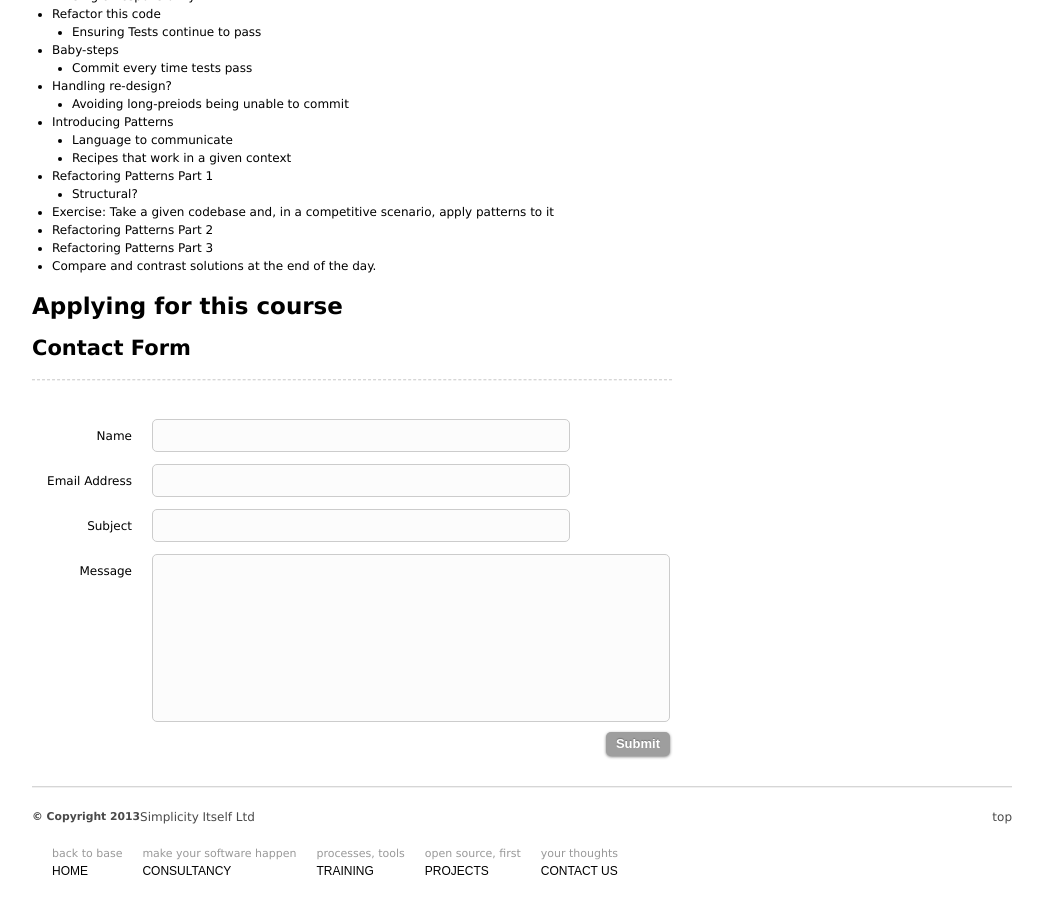
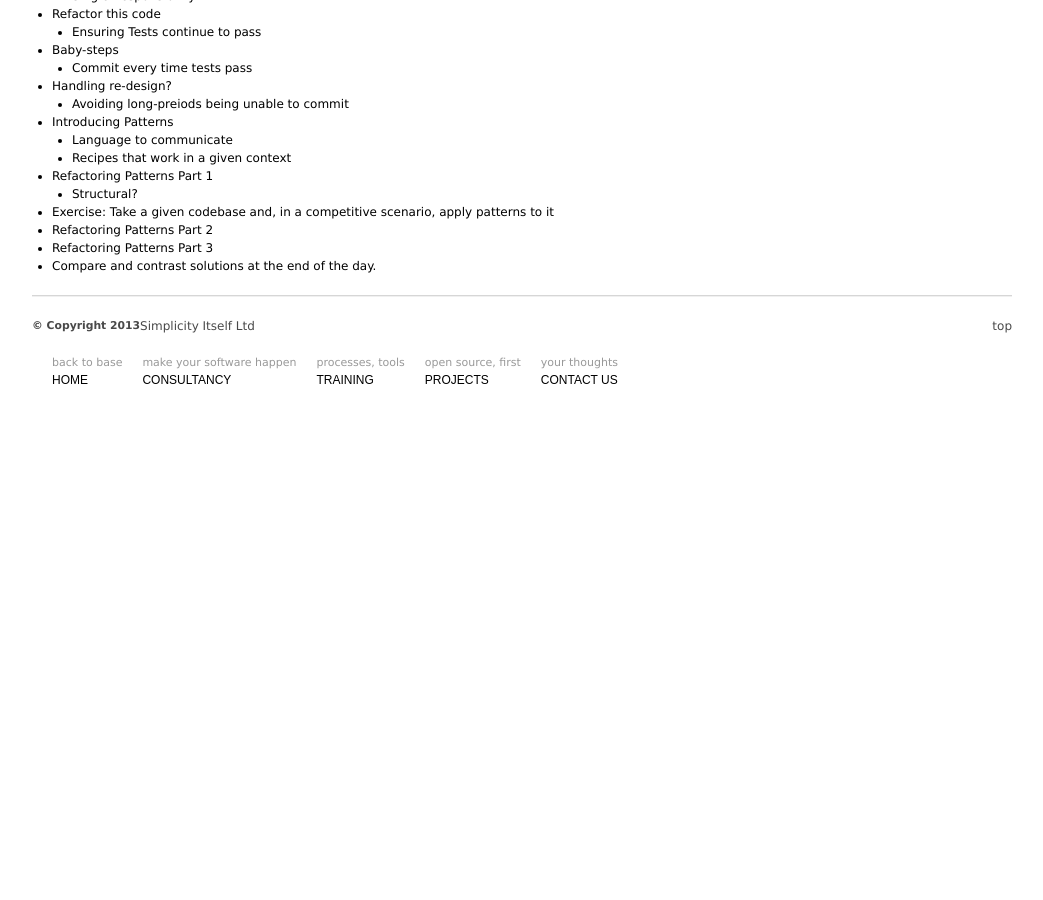
Before and after one commit to simplicitysite/simplicitysite.github.io, a Jekyll site: the page built from training/course/test_driven_refactoring_and_development.md, in a window 1280 px wide and 900 px high, scrolled down 2453 px. Shown: the whole window, without its empty margins (118-1161 px from the left). Built offline with Jekyll 4.4.1, drawn with Linux system fonts in a browser that asks for light colours; nearby versions of some CDN libraries; Markdown is read by kramdown in place of the engine named in the settings; after the commit the page ends 2862 px from its top, so only the background shows below that; grey boxes are pictures that could not be loaded.

Commit message:
Last few tweaks

```diff
--- a/training/course/test_driven_refactoring_and_development.md
+++ b/training/course/test_driven_refactoring_and_development.md
@@ -150,10 +150,3 @@ Day 3 - "Refactoring Patterns"
 * Refactoring Patterns Part 2
 * Refactoring Patterns Part 3
 * Compare and contrast solutions at the end of the day.
-
-
-
-Applying for this course
------
-
-{% include contact_form.html %}
```
